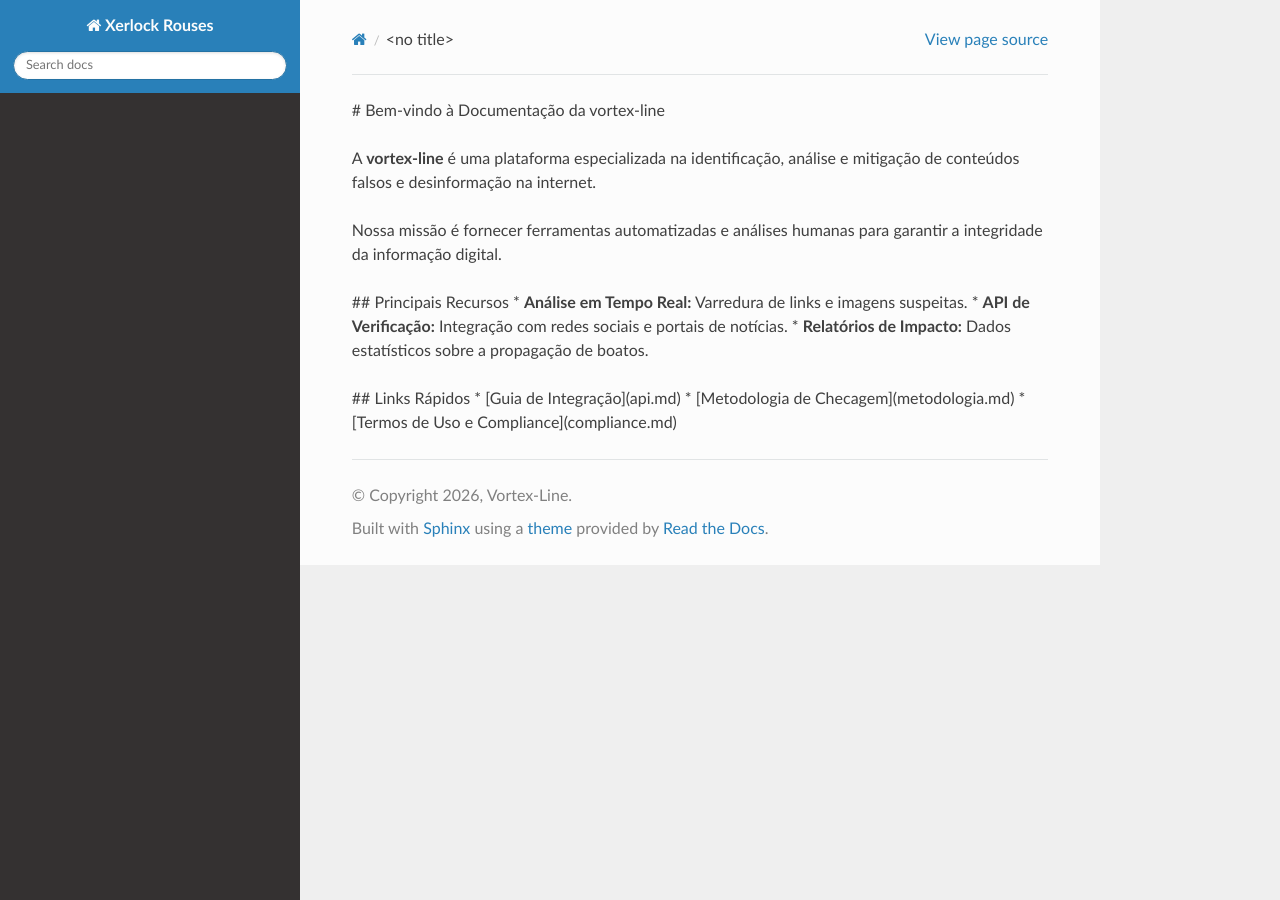
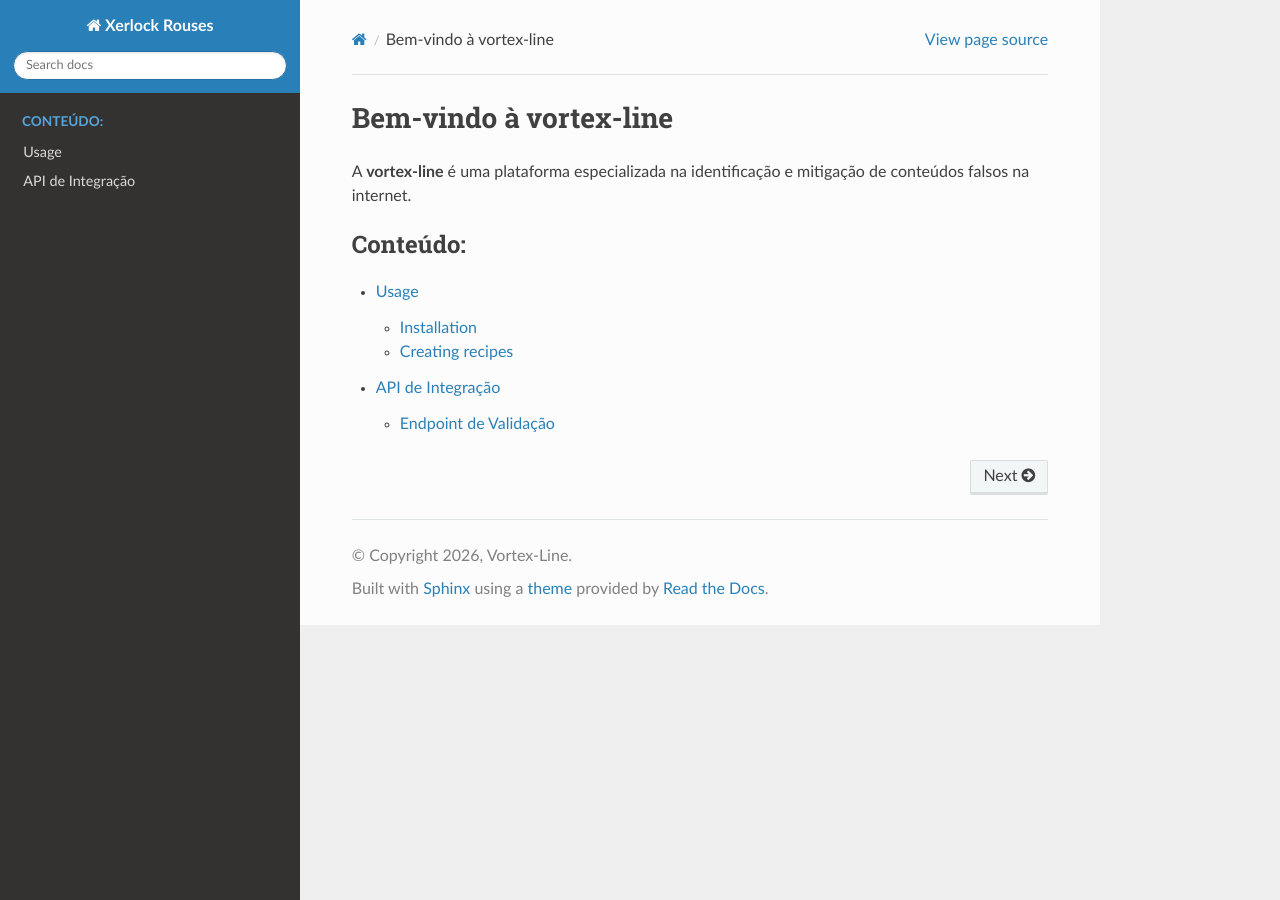
Before and after one commit to Vortex-Line/Xerloks-Rouses, a Sphinx documentation site: the page built from docs/source/index.rst, in a window 1280 px wide. Built offline with Sphinx 7.4.7 and the Read the Docs theme 3.1.0, drawn with Linux system fonts in a browser that asks for light colours.

Commit message:
Update index.rst

```diff
--- a/docs/source/index.rst
+++ b/docs/source/index.rst
@@ -1,15 +1,11 @@
-# Bem-vindo à Documentação da vortex-line
+Bem-vindo à vortex-line
+=======================
 
-A **vortex-line** é uma plataforma especializada na identificação, análise e mitigação de conteúdos falsos e desinformação na internet.
+A **vortex-line** é uma plataforma especializada na identificação e mitigação de conteúdos falsos na internet.
 
-Nossa missão é fornecer ferramentas automatizadas e análises humanas para garantir a integridade da informação digital.
+.. toctree::
+   :maxdepth: 2
+   :caption: Conteúdo:
 
-## Principais Recursos
-* **Análise em Tempo Real:** Varredura de links e imagens suspeitas.
-* **API de Verificação:** Integração com redes sociais e portais de notícias.
-* **Relatórios de Impacto:** Dados estatísticos sobre a propagação de boatos.
-
-## Links Rápidos
-* [Guia de Integração](api.md)
-* [Metodologia de Checagem](metodologia.md)
-* [Termos de Uso e Compliance](compliance.md)
+   usage
+   api
```
